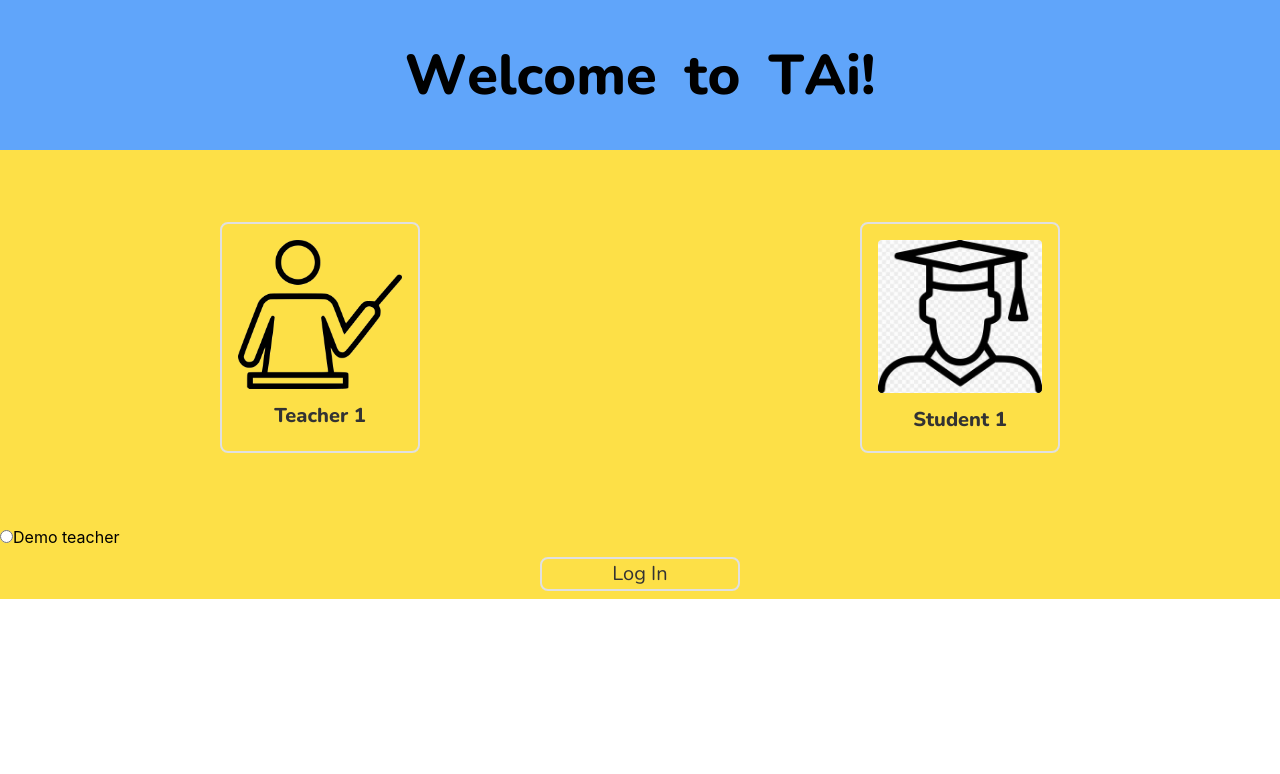
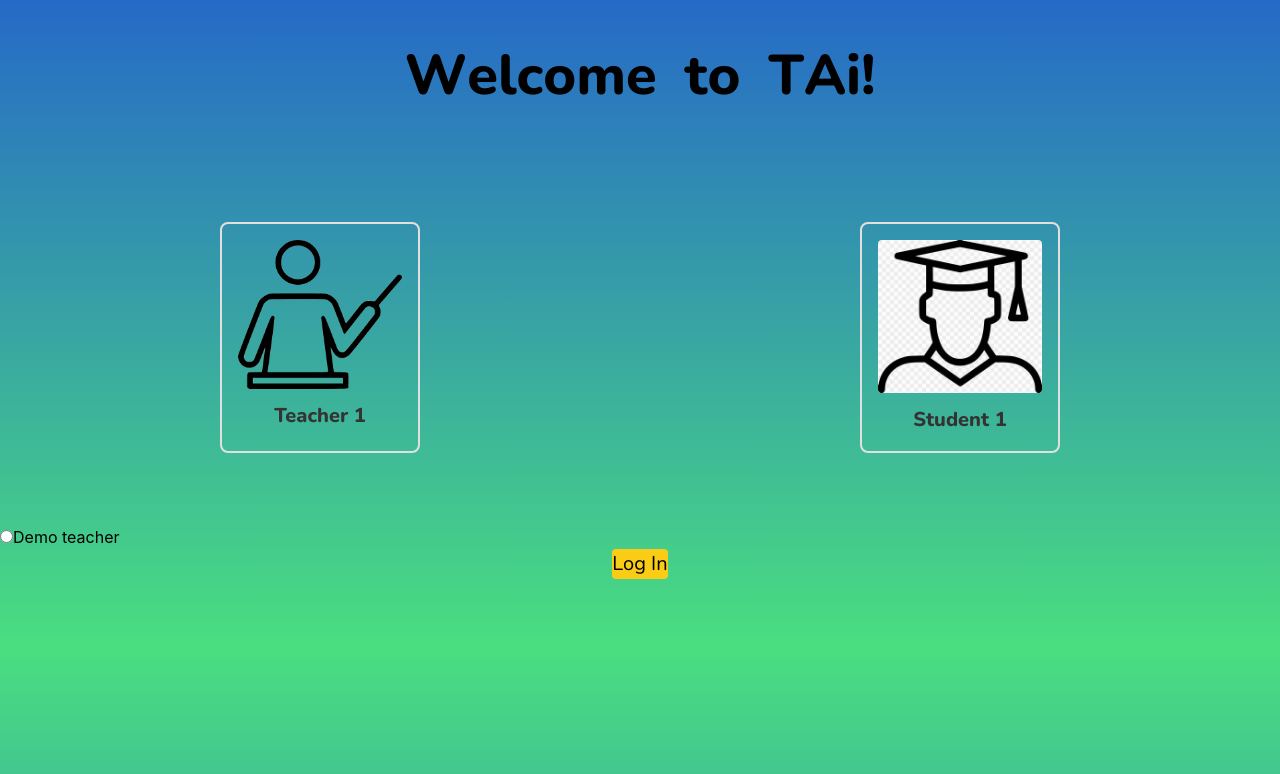
Before and after one commit to SwiftSeizure/tAI, a React (Create React App) app in the folder tai-frontend/: page / in a window 1280 px wide. Shown: the top 774 px of the page. Built offline with nearby package versions, Linux system fonts and the light colour scheme.

Commit message:
login page animations cooking added a visually apealing background (plan on changing colors

```diff
--- a/tai-frontend/src/components/TitleCard.js
+++ b/tai-frontend/src/components/TitleCard.js
@@ -34,7 +34,7 @@ const TitleCard = ( { title  } ) => {
 
     return(
         <>
-        <div className="relative flex items-center justify-center h-fit bg-blue-400 px-4 w-full ">
+        <div className="relative flex items-center justify-center h-fit px-4 w-full ">
             {/*if no title is provided, show a default welcome message*/}
             {title === "" ?  (
 
@@ -54,7 +54,7 @@ const TitleCard = ( { title  } ) => {
                         </button>
                     </div>
                     <div className="flex-grow flex justify-center">
-                        <TitleHeading title={title} transitionTime={25} />
+                        <TitleHeading title={title} transitionTime={10} />
                     </div>
                 </>
                 )
--- a/tai-frontend/src/components/animations/TitleHeading.js
+++ b/tai-frontend/src/components/animations/TitleHeading.js
@@ -39,7 +39,7 @@ export default function TitleHeading( {title, transitionTime} ) {
                 : 'transform -translate-y-16 opacity-0'
             }`}
             style={{
-              transitionDelay: `${index * 0.1}s`,
+              transitionDelay: `${index * 0.05}s`,
               width: letter === ' ' ? '0.5em' : 'auto',
               fontFamily: 'Nunito',
             }}
--- a/tai-frontend/src/pages/Universal/LoginPage.js
+++ b/tai-frontend/src/pages/Universal/LoginPage.js
@@ -61,7 +61,7 @@ const LoginPage = () => {
 
     return (
         <>
-        <div class="bg-yellow-300">
+        <div className="h-screen w-screen bg-gradient-to-b from-blue-700 via-blue-300 via-green-400 to-blue-700 bg-[length:100%_200%] animate-scrollGradient">
             <TitleCard title={""} />
 
 
@@ -124,9 +124,9 @@ const LoginPage = () => {
 
 
 
-            <div className="center-button-div">
+            <div className="flex justify-center items-center ">
                 <button
-                    className="custom-button-login"
+                    className="rounded border-radius padding bg-yellow-400 bg-transparent"
                     onClick={logIn}
                     >
                        <h3 className="custom-button-login-h2"> Log In </h3>
--- a/tai-frontend/tailwind.config.js
+++ b/tai-frontend/tailwind.config.js
@@ -1,10 +1,6 @@
 /** @type {import('tailwindcss').Config} */
-
-
 module.exports = {
-  content: [
-    "./src/**/*"
-  ],
+  content: ["./src/**/*"],
   theme: {
     extend: {
       keyframes: {
@@ -13,9 +9,15 @@ module.exports = {
           '70%': { transform: 'translateY(0.2rem)', opacity: '1' },
           '100%': { transform: 'translateY(0)', opacity: '1' },
         },
+        scrollGradient: {
+          '0%' : { backgroundPosition:'0% 0%'},
+          '100%': {backgroundPosition: '0% 200%' },
+
+        },
       },
       animation: {
         fallBounce: 'fallBounce 0.5s ease-out forwards',
+        scrollGradient: 'scrollGradient 5s linear infinite',
       },
     },
   },
```
